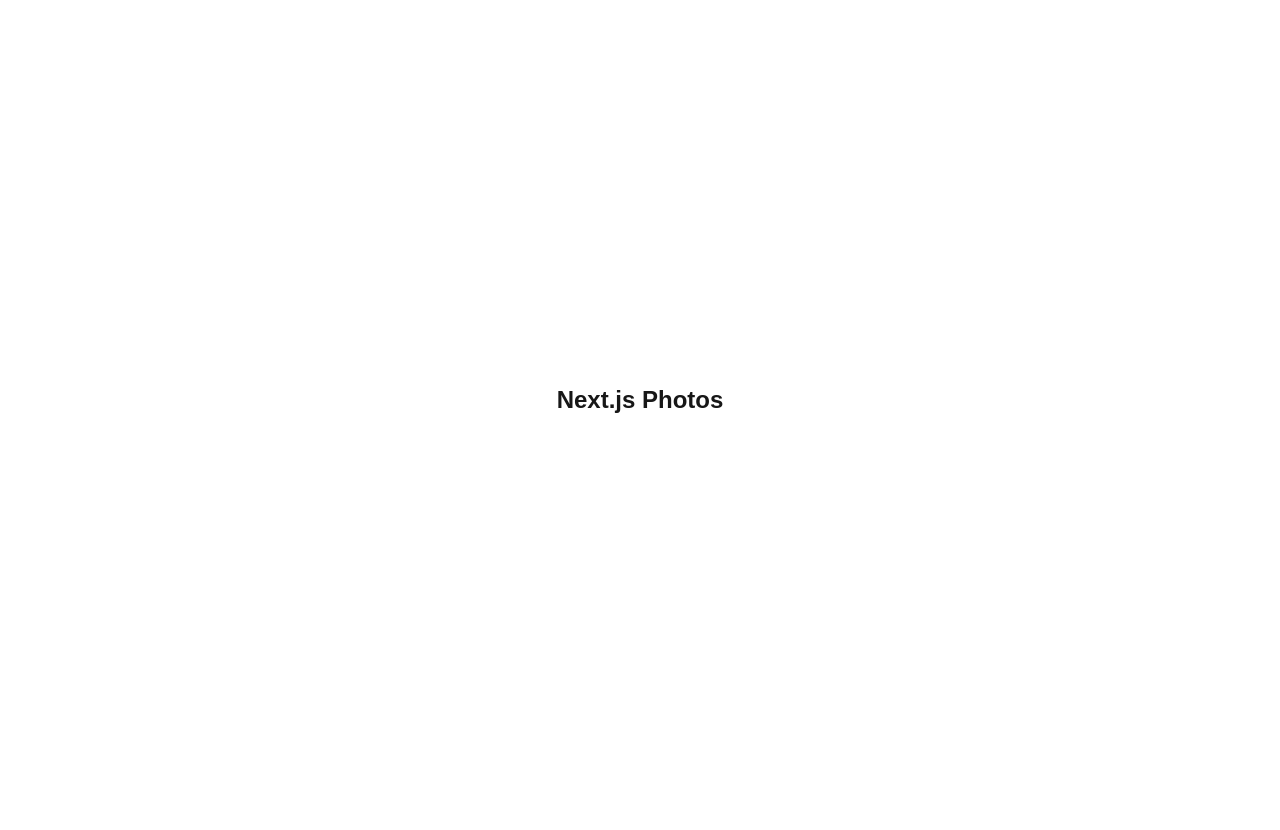
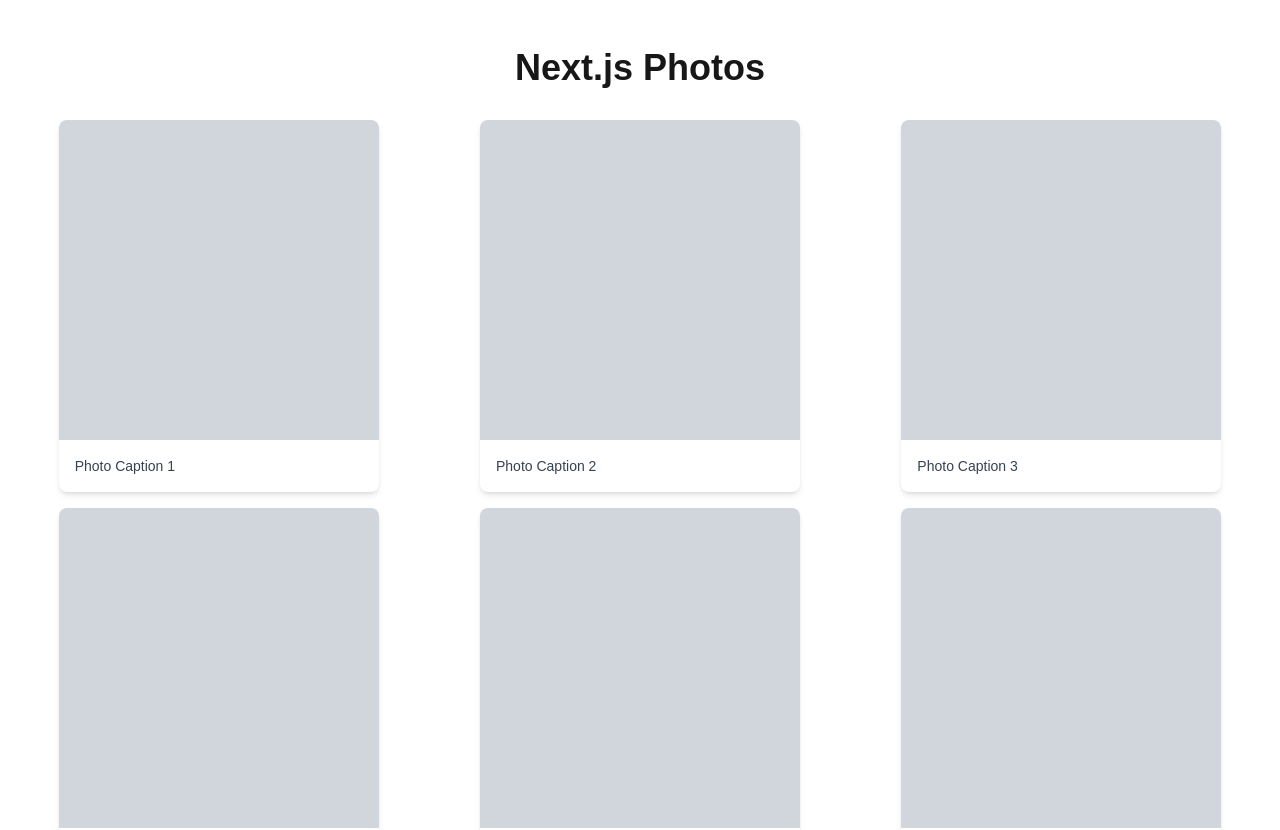
Before and after one commit to dlfhrrl12/next-photo, a Next.js app: page / in a window 1280 px wide. Shown: the top 830 px of the page. Before the commit the page ends 800 px from the top, so only its background shows below. Built offline with nearby package versions, Linux system fonts and the light colour scheme.

Commit message:
style: 사진 화면 예시 구조 생성

```diff
--- a/src/app/page.tsx
+++ b/src/app/page.tsx
@@ -1,7 +1,21 @@
 export default function Home() {
+  const photos = Array.from({ length: 9 });
   return (
-    <main className="flex items-center justify-center w-full h-screen">
-      <h1 className="text-2xl font-semibold">Next.js Photos</h1>
+    <main className="container mx-auto p-4">
+      <h1 className="my-8 text-center text-4xl font-bold">Next.js Photos</h1>
+      <div className="grid grid-cols-3 gap-4 justify-items-center">
+        {photos.map((_, index) => (
+          <div
+            key={index}
+            className="w-full max-w-xs overflow-hidden rounded-lg bg-white shadow-md"
+          >
+            <div className="aspect-square w-full bg-gray-300"></div>
+            <div className="p-4">
+              <p className="text-sm text-gray-700">Photo Caption {index + 1}</p>
+            </div>
+          </div>
+        ))}
+      </div>
     </main>
   );
 }
```
